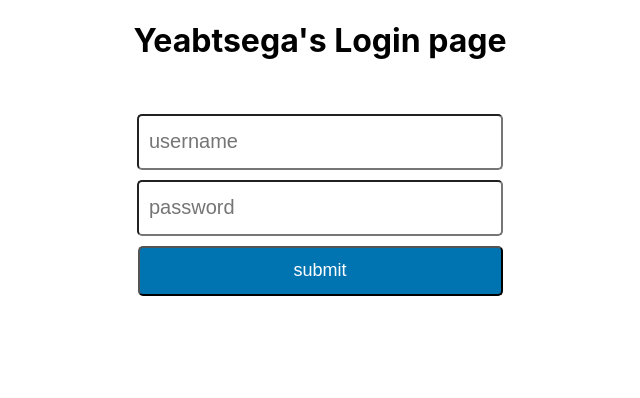
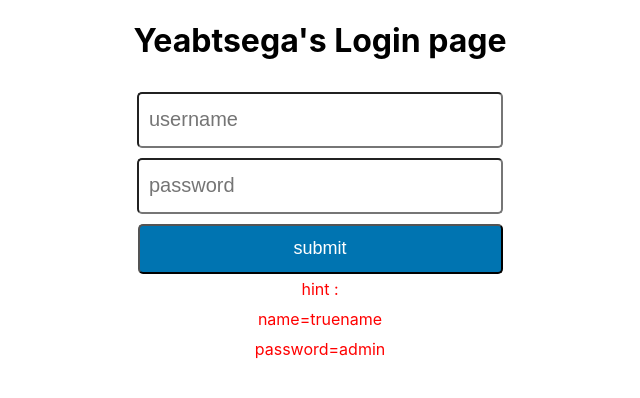
Before and after one commit to yeabtsega45/Login-Form, a React (Create React App) app: page / in a window 1280 px wide. Shown: the top 398 px of the page, without its empty margins (320-960 px from the left). Built offline with nearby package versions, Linux system fonts and the light colour scheme.

Commit message:
styling the page

```diff
--- a/src/LoginForm.css
+++ b/src/LoginForm.css
@@ -29,4 +29,5 @@ button {
 }
 p {
     color: red;
+    margin: 5px;
 }
--- a/src/LoginFormReducer.js
+++ b/src/LoginFormReducer.js
@@ -117,6 +117,9 @@ function LoginForm() {
             name="password"
           />
           <button>submit</button>
+          <p>hint :</p>
+          <p>name=truename</p>
+          <p>password=admin</p>
         </form>
       )}
     </>
--- a/src/LoginFormuseState.js
+++ b/src/LoginFormuseState.js
@@ -51,6 +51,9 @@ function LoginForm() {
             name="password"
           />
           <button>submit</button>
+          <p>hint :</p>
+          <p>name=truename</p>
+          <p>password=admin</p>
         </form>
       )}
     </>
```
